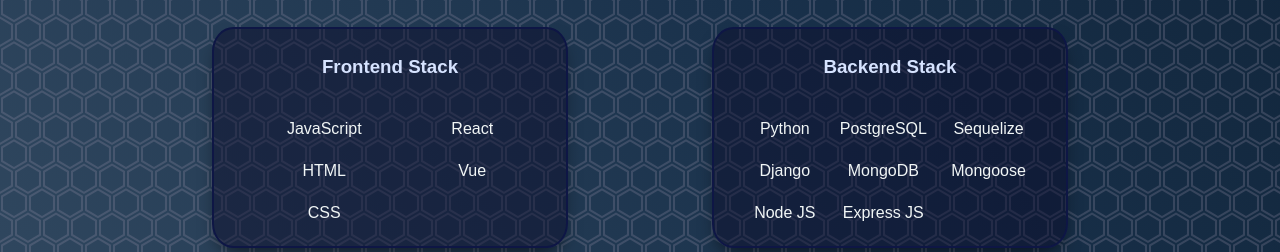
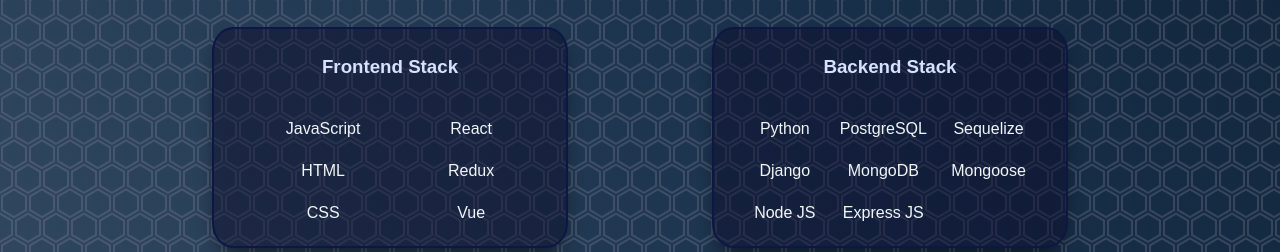
Before and after one commit to jasonmar08/Professional_Portfolio, a React (Create React App) app in the folder my-portfolio/: page /AboutMe in a window 1280 px wide. Shown: the part 1095-1347 px from the top of the page. Built offline with nearby package versions, Linux system fonts and the light colour scheme; no server answers; a web font is replaced by a local one.

Commit message:
add Redux to Frontend Stack in About Me

```diff
--- a/my-portfolio/src/pages/AboutMe.js
+++ b/my-portfolio/src/pages/AboutMe.js
@@ -53,6 +53,7 @@
               <li>HTML</li>
               <li>CSS</li>
               <li>React</li>
+              <li>Redux</li>
               <li>Vue</li>
             </ul>
           </div>
```
